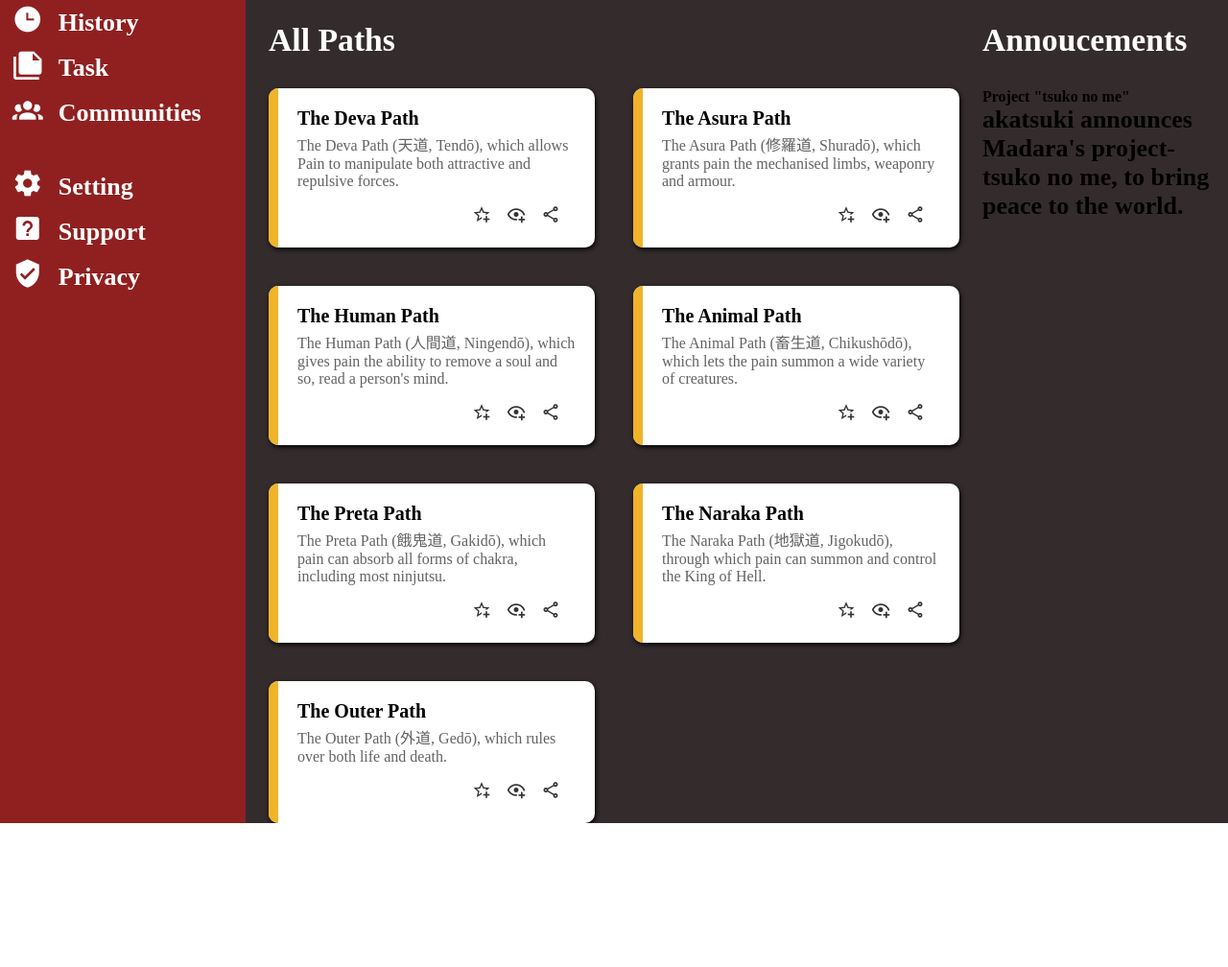
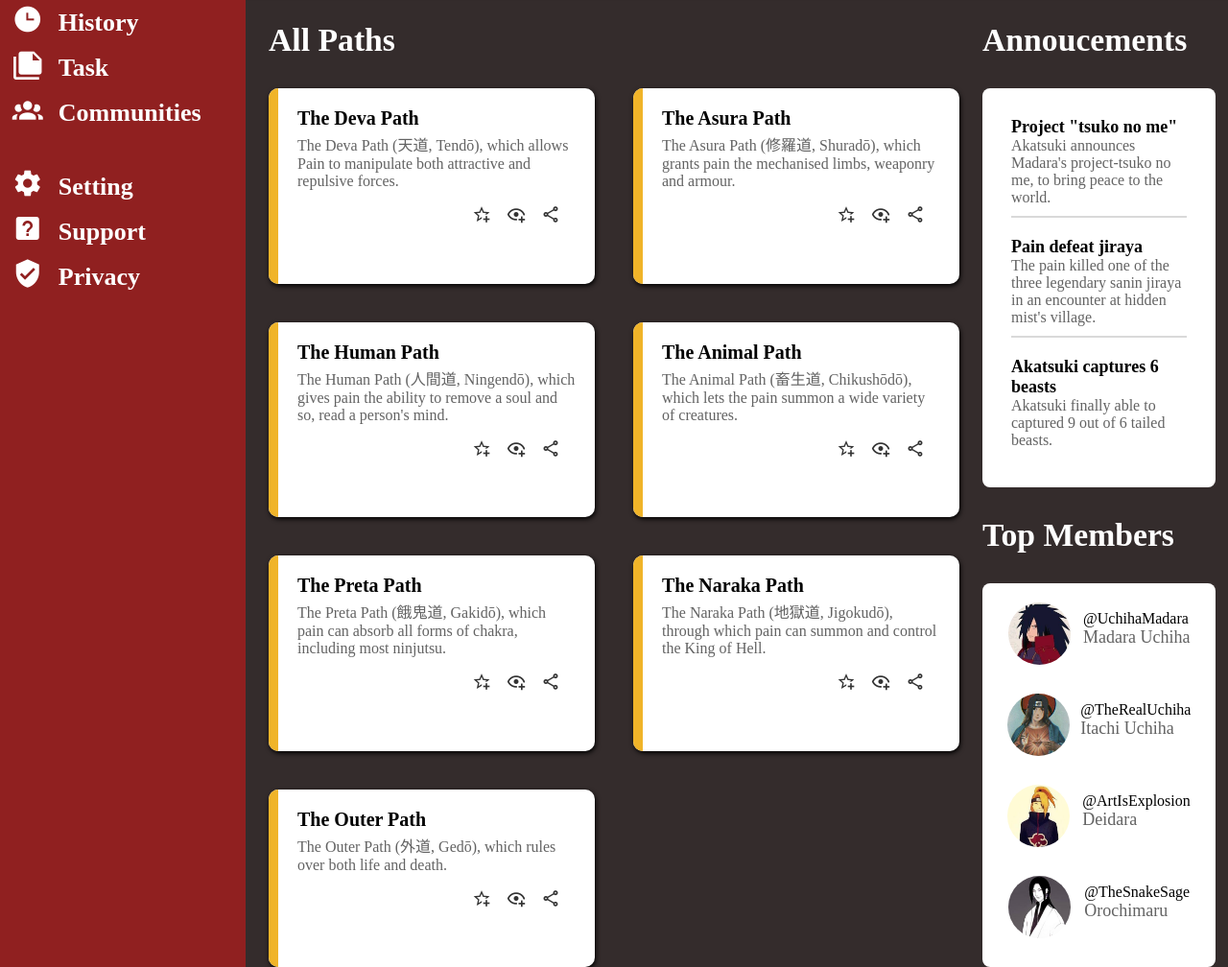
Before and after one commit to Avinash372/Project-Admin-Dashboard, a plain HTML site: page index.html in a window 1280 px wide. Shown: the part 288-1296 px from the top of the page at 96% size. Before the commit the page ends 1146 px from the top, so only its background shows below. Drawn offline with Linux system fonts and the light colour scheme.

```diff
--- a/css/style.css
+++ b/css/style.css
@@ -212,7 +212,8 @@ div.heading-main,
 /* ========================= */
 /*======SIDE-CONTENTS======*/
 /* ========================= */
-.heading-side {
+.heading-side,
+.trending-side {
   display: flex;
   height: 100px;
   justify-content: flex-start;
@@ -221,5 +222,67 @@ div.heading-main,
   color: #fff;
 }
 .side-contents {
+  display: flex;
+  flex-direction: column;
+  /* align-items: center; */
+  /* justify-content: center; */
+  grid-column: 3/4;
+  grid-row: 3/4;
+  margin-right: 5%;
+  height: fit-content;
+}
+.side-card-container {
+  padding: 20px;
+  background-color: #fff;
+  border-radius: 8px;
+}
+.elements {
+  padding: 10px;
+}
+.elements > h4 {
+  font-size: 18px;
+  font-weight: 600;
+}
+.elements > .para {
+  font-size: 16px;
+  font-weight: 300;
+  color: #636363;
+}
+.elements::after {
+  content: ".";
+  font-size: 0px;
+  border: 1px solid #6363633d;
+  display: block;
+}
+.elements:last-child::after {
+  display: none;
+}
+
+.trending-side {
   grid-column: 3/4;
 }
+
+.profiles {
+  display: flex;
+  flex-direction: column;
+  justify-content: space-evenly;
+  padding-bottom: 30px;
+  /* max-width: fit-content; */
+}
+.profiles:last-child {
+  padding-bottom: 10px;
+}
+.profile {
+  display: flex;
+  flex-direction: row;
+  justify-content: space-around;
+  align-items: center;
+}
+.profile-info-side > h4 {
+  font-weight: 500;
+}
+.profile-info-side > p {
+  font-size: 18px;
+  font-weight: 300;
+  color: #636363;
+}
--- a/index.html
+++ b/index.html
@@ -262,15 +262,76 @@
 
       <div class="side-contents">
         <div class="annoucements">
-          <div class="element">
-            <h4>Project "tsuko no me"</h4>
-            <p class="para">
-              akatsuki announces Madara's project-tsuko no me, to bring peace to
-              the world.
-            </p>
+          <div class="side-card-container">
+            <div class="elements">
+              <h4>Project "tsuko no me"</h4>
+              <p class="para">
+                Akatsuki announces Madara's project-tsuko no me, to bring peace
+                to the world.
+              </p>
+            </div>
+            <div class="elements">
+              <h4>Pain defeat jiraya</h4>
+              <p class="para">
+                The pain killed one of the three legendary sanin jiraya in an
+                encounter at hidden mist's village.
+              </p>
+            </div>
+            <div class="elements">
+              <h4>Akatsuki captures 6 beasts</h4>
+              <p class="para">
+                Akatsuki finally able to captured 9 out of 6 tailed beasts.
+              </p>
+            </div>
           </div>
         </div>
-        <div class="trending"></div>
+        <div class="trending-side"><h3>Top Members</h3></div>
+        <div class="trending">
+          <div class="side-card-container">
+            <div class="profiles">
+              <div class="profile">
+                <div class="profile-logo">
+                  <img src="/img/madara.webp" alt="Madara" />
+                </div>
+                <div class="profile-info-side">
+                  <h4>@UchihaMadara</h4>
+                  <p class="name">Madara Uchiha</p>
+                </div>
+              </div>
+            </div>
+            <div class="profiles">
+              <div class="profile">
+                <div class="profile-logo">
+                  <img src="/img/itachi.jpg" alt="Itachi" />
+                </div>
+                <div class="profile-info-side">
+                  <h4>@TheRealUchiha</h4>
+                  <p class="name">Itachi Uchiha</p>
+                </div>
+              </div>
+            </div>
+            <div class="profiles">
+              <div class="profile">
+                <div class="profile-logo">
+                  <img src="/img/deidara.jpg" alt="Deidara" />
+                </div>
+                <div class="profile-info-side">
+                  <h4>@ArtIsExplosion</h4>
+                  <p class="name">Deidara</p>
+                </div>
+              </div>
+            </div>
+            <div class="profiles">
+              <div class="profile">
+                <div class="profile-logo">
+                  <img src="/img/orochimaru.jpg" alt="orochimaru" />
+                </div>
+                <div class="profile-info-side">
+                  <h4>@TheSnakeSage</h4>
+                  <p class="name">Orochimaru</p>
+                </div>
+              </div>
+            </div>
       </div>
     </div>
   </body>
```
Also changed, not shown: img/deidara.jpg (added), img/itachi.jpg (added), img/madara.webp (added), img/orochimaru.jpg (added).
